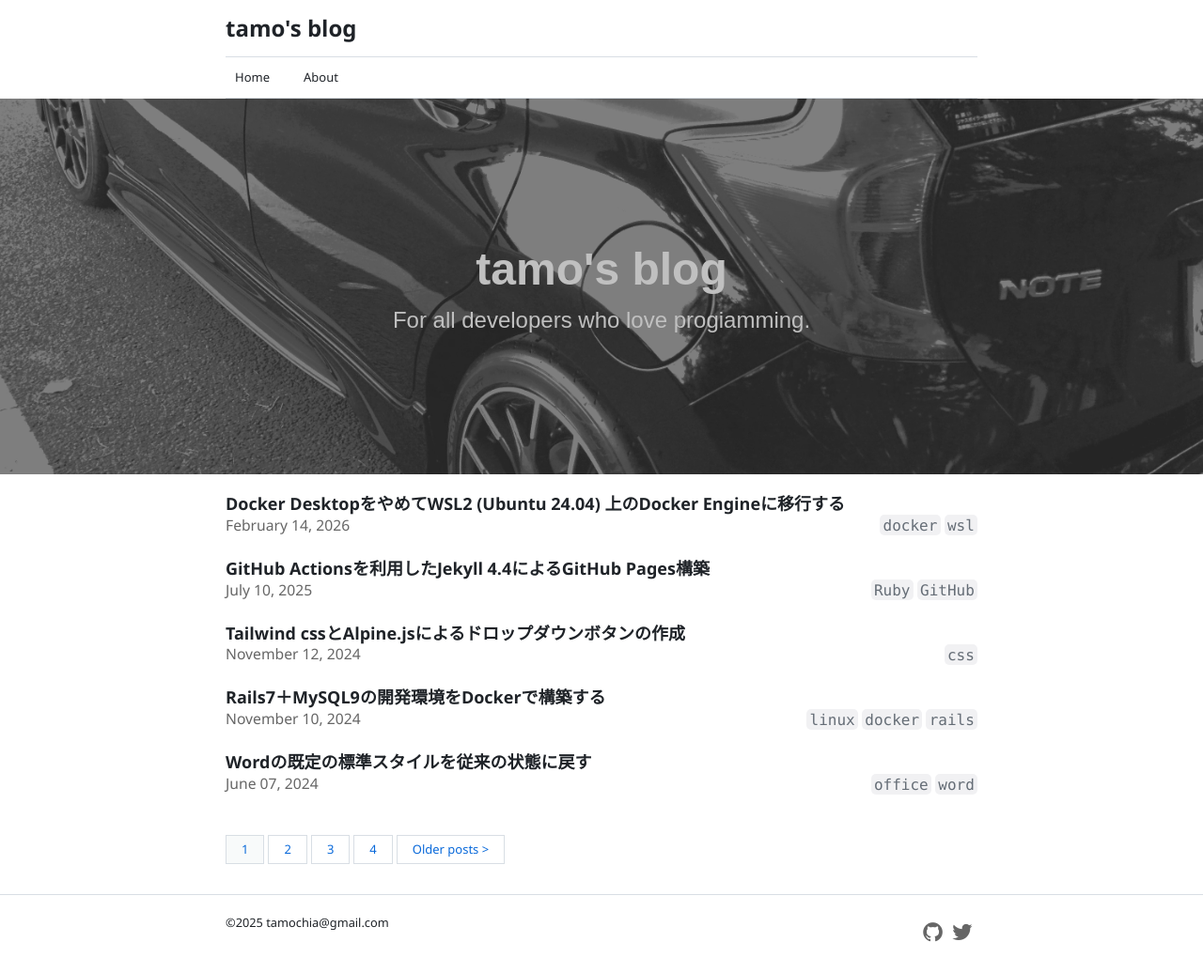
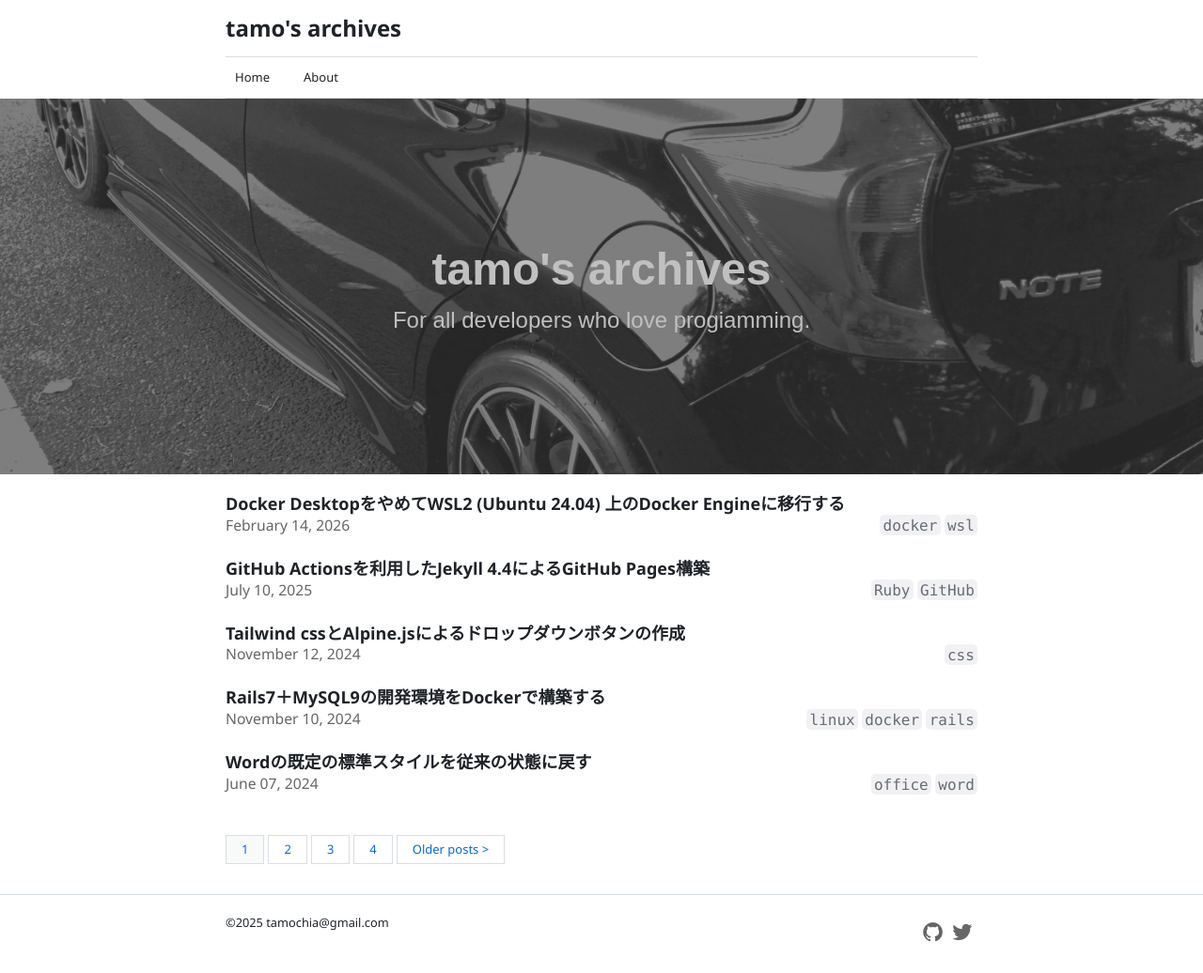
Before and after one commit to tamochia/tamochia.github.io, a Jekyll site: the page built from index.html, in a window 1280 px wide. Shown: the whole page at 94% size. Built offline with Jekyll 4.4.1, drawn with Linux system fonts in a browser that asks for light colours; nearby versions of some CDN libraries; the list of posts is cut into pages by our own code.

Commit message:
サイトのタイトルを変更

```diff
--- a/_config.yml
+++ b/_config.yml
@@ -1,6 +1,6 @@
 url: "https://tamochia.github.io"
 baseurl: "" # the subpath of your site, e.g. /blog
-title: "tamo's blog"
+title: "tamo's archives"
 title_separator: "|"
 description: "For all developers who love progiamming."
 author:
```
